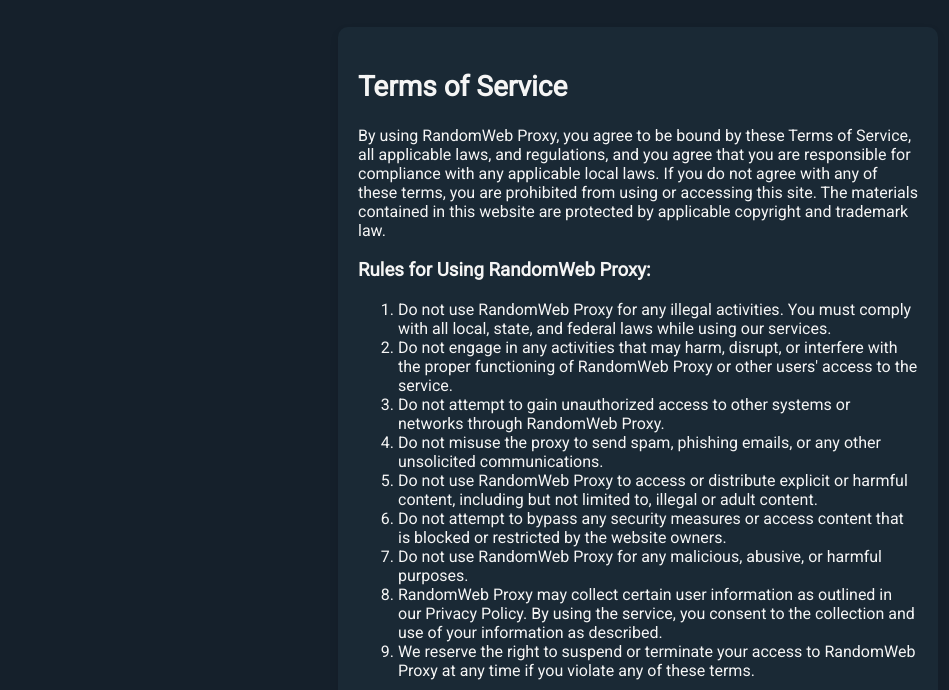
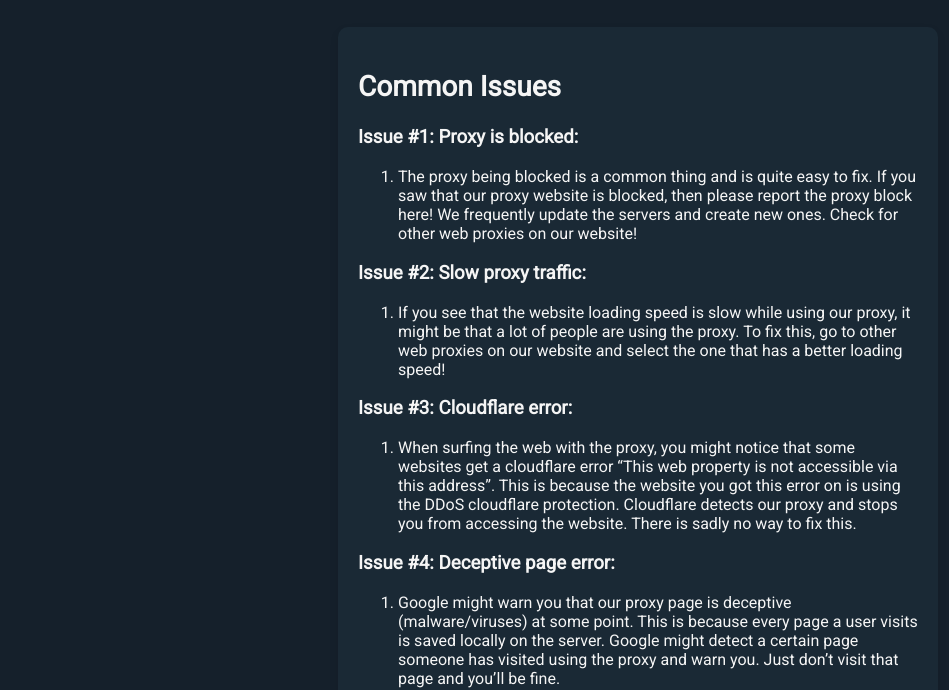
Before and after one commit to team-nolimit/RandomWebProxy-NEW, a website: page public/pages/docstext.html in a window 1280 px wide. Shown: the part 285-975 px from the top of the page, without its empty margins (2-951 px from the left). Drawn offline with Linux system fonts and the light colour scheme.

Commit message:
Update docstext.html

```diff
--- a/public/pages/docstext.html
+++ b/public/pages/docstext.html
@@ -110,28 +110,31 @@
     <img class="logo" src="https://cdn.glitch.global/10aa286e-2691-4343-b823-55e445bcfd24/Anonymous_emblem.svg.png?v=1677942826310" alt="Anonymous">
     <h1 class="title">RandomWeb Proxy</h1>
 
-    <!-- Docs Container -->
     <div class="docs-container">
       <div class="docs-content">
-        <h2>Terms of Service</h2>
-      <p>By using RandomWeb Proxy, you agree to be bound by these Terms of Service, all applicable laws, and regulations, and you agree that you are responsible for compliance with any applicable local laws. If you do not agree with any of these terms, you are prohibited from using or accessing this site. The materials contained in this website are protected by applicable copyright and trademark law.</p>
+        <h2>Common Issues</h2>
 
-      <h3>Rules for Using RandomWeb Proxy:</h3>
+      <h3>Issue #1: Proxy is blocked:</h3>
       <ol>
-        <li>Do not use RandomWeb Proxy for any illegal activities. You must comply with all local, state, and federal laws while using our services.</li>
-        <li>Do not engage in any activities that may harm, disrupt, or interfere with the proper functioning of RandomWeb Proxy or other users' access to the service.</li>
-        <li>Do not attempt to gain unauthorized access to other systems or networks through RandomWeb Proxy.</li>
-        <li>Do not misuse the proxy to send spam, phishing emails, or any other unsolicited communications.</li>
-        <li>Do not use RandomWeb Proxy to access or distribute explicit or harmful content, including but not limited to, illegal or adult content.</li>
-        <li>Do not attempt to bypass any security measures or access content that is blocked or restricted by the website owners.</li>
-        <li>Do not use RandomWeb Proxy for any malicious, abusive, or harmful purposes.</li>
-        <li>RandomWeb Proxy may collect certain user information as outlined in our Privacy Policy. By using the service, you consent to the collection and use of your information as described.</li>
-        <li>We reserve the right to suspend or terminate your access to RandomWeb Proxy at any time if you violate any of these terms.</li>
+        <li>The proxy being blocked is a common thing and is quite easy to fix. If you saw that our proxy website is blocked, then please report the proxy block here! We frequently update the servers and create new ones. Check for other web proxies on our website!</li>
+      </ol>
+      <h3>Issue #2: Slow proxy traffic:</h3>
+      <ol>
+        <li>If you see that the website loading speed is slow while using our proxy, it might be that a lot of people are using the proxy. To fix this, go to other web proxies on our website and select the one that has a better loading speed!</li>
+      </ol>
+      <h3>Issue #3: Cloudflare error:</h3>
+      <ol>
+        <li>When surfing the web with the proxy, you might notice that some websites get a cloudflare error “This web property is not accessible via this address”. This is because the website you got this error on is using the DDoS cloudflare protection. Cloudflare detects our proxy and stops you from accessing the website. There is sadly no way to fix this.</li>
+      </ol>
+      <h3>Issue #4: Deceptive page error:</h3>
+      <ol>
+        <li>Google might warn you that our proxy page is deceptive (malware/viruses) at some point. This is because every page a user visits is saved locally on the server. Google might detect a certain page someone has visited using the proxy and warn you. Just don’t visit that page and you’ll be fine.</li>
       </ol>
 
-      <p>These Terms of Service may be updated or modified from time to time without prior notice. It is your responsibility to review this page periodically for any changes. Continued use of RandomWeb Proxy after any modifications shall constitute your consent to such changes.</p>
+      <p>If you have any issues that are not listed on here, please contant support on our discord server!</p>
       </div>
     </div>
+  </div>
 
   <script src="https://cdnjs.cloudflare.com/ajax/libs/font-awesome/5.15.3/js/all.min.js"></script>
   <script>
```
